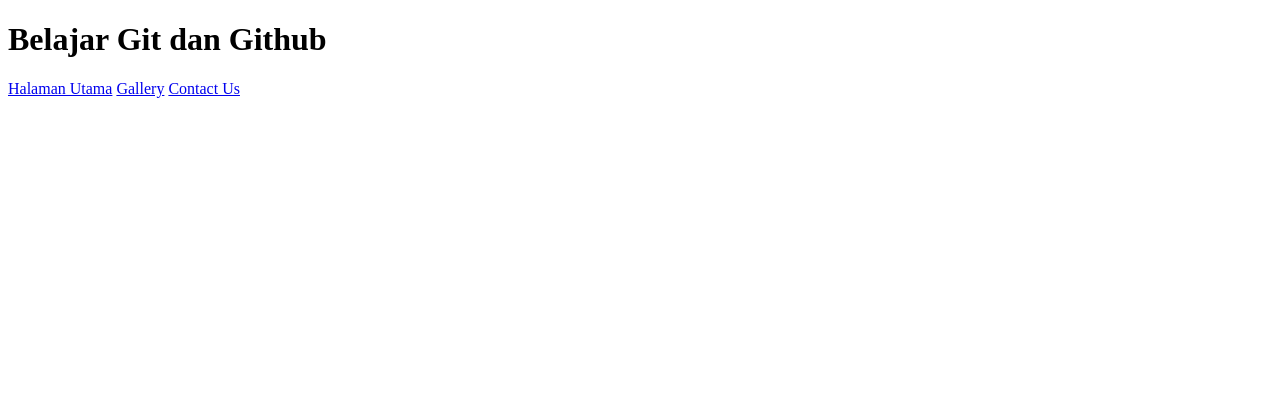
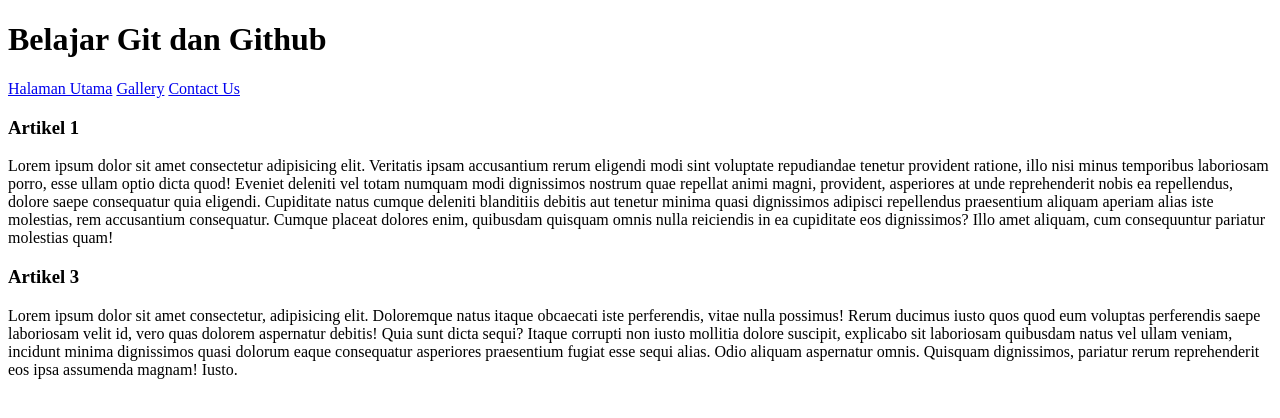
Before and after one commit to andri-irawan79/praktikum-alta-section2, a plain HTML site: page index.html in a window 1280 px wide. Drawn offline with Linux system fonts and the light colour scheme.

Commit message:
Membuat branch feature1 dan menambakan conten di index.html

```diff
--- a/index.html
+++ b/index.html
@@ -15,6 +15,17 @@
             <a href="#">Contact Us</a>
         </nav>
     </header>
+    <section>
+        <article>
+            <h3>Artikel 1</h3>
+            <p>Lorem ipsum dolor sit amet consectetur adipisicing elit. Veritatis ipsam accusantium rerum eligendi modi sint voluptate repudiandae tenetur provident ratione, illo nisi minus temporibus laboriosam porro, esse ullam optio dicta quod! Eveniet deleniti vel totam numquam modi dignissimos nostrum quae repellat animi magni, provident, asperiores at unde reprehenderit nobis ea repellendus, dolore saepe consequatur quia eligendi. Cupiditate natus cumque deleniti blanditiis debitis aut tenetur minima quasi dignissimos adipisci repellendus praesentium aliquam aperiam alias iste molestias, rem accusantium consequatur. Cumque placeat dolores enim, quibusdam quisquam omnis nulla reiciendis in ea cupiditate eos dignissimos? Illo amet aliquam, cum consequuntur pariatur molestias quam!</p>
+        </article>
+
+        <article>
+            <h3>Artikel 3</h3>
+            <p>Lorem ipsum dolor sit amet consectetur, adipisicing elit. Doloremque natus itaque obcaecati iste perferendis, vitae nulla possimus! Rerum ducimus iusto quos quod eum voluptas perferendis saepe laboriosam velit id, vero quas dolorem aspernatur debitis! Quia sunt dicta sequi? Itaque corrupti non iusto mollitia dolore suscipit, explicabo sit laboriosam quibusdam natus vel ullam veniam, incidunt minima dignissimos quasi dolorum eaque consequatur asperiores praesentium fugiat esse sequi alias. Odio aliquam aspernatur omnis. Quisquam dignissimos, pariatur rerum reprehenderit eos ipsa assumenda magnam! Iusto.</p>
+        </article>
+    </section>
 
 </body>
 </html>
```
